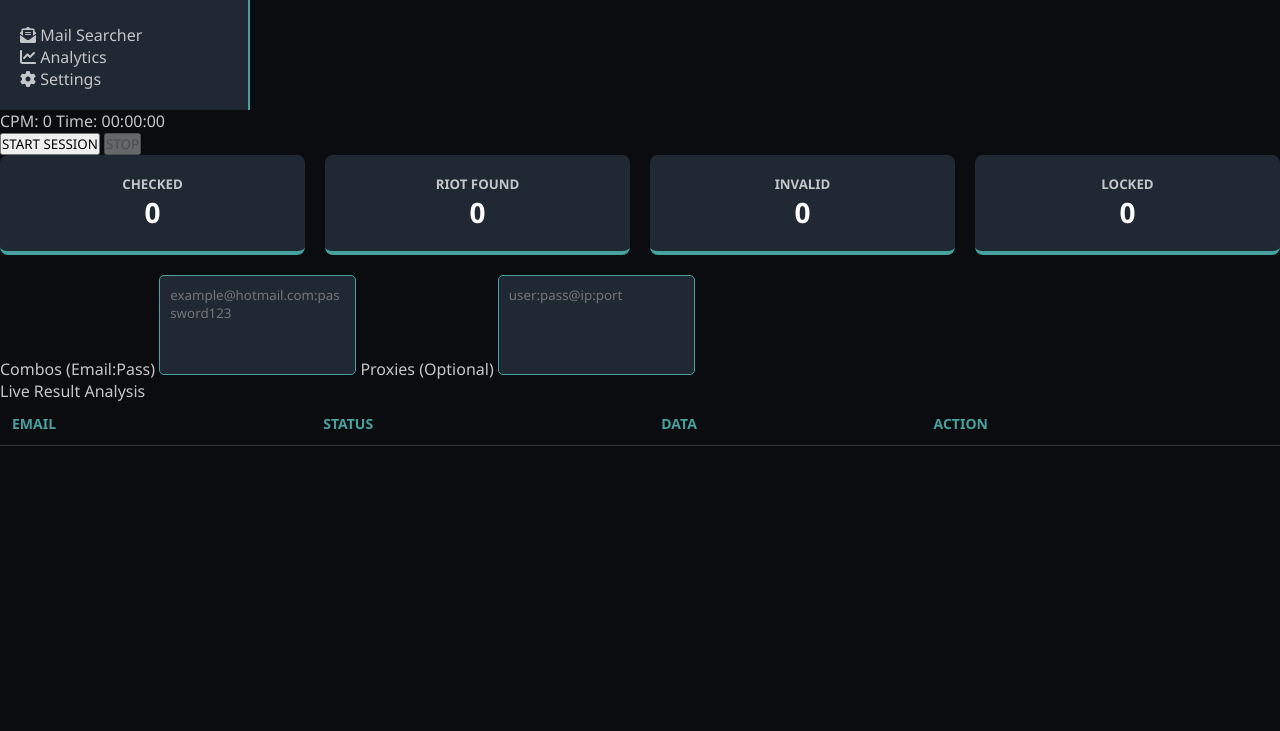
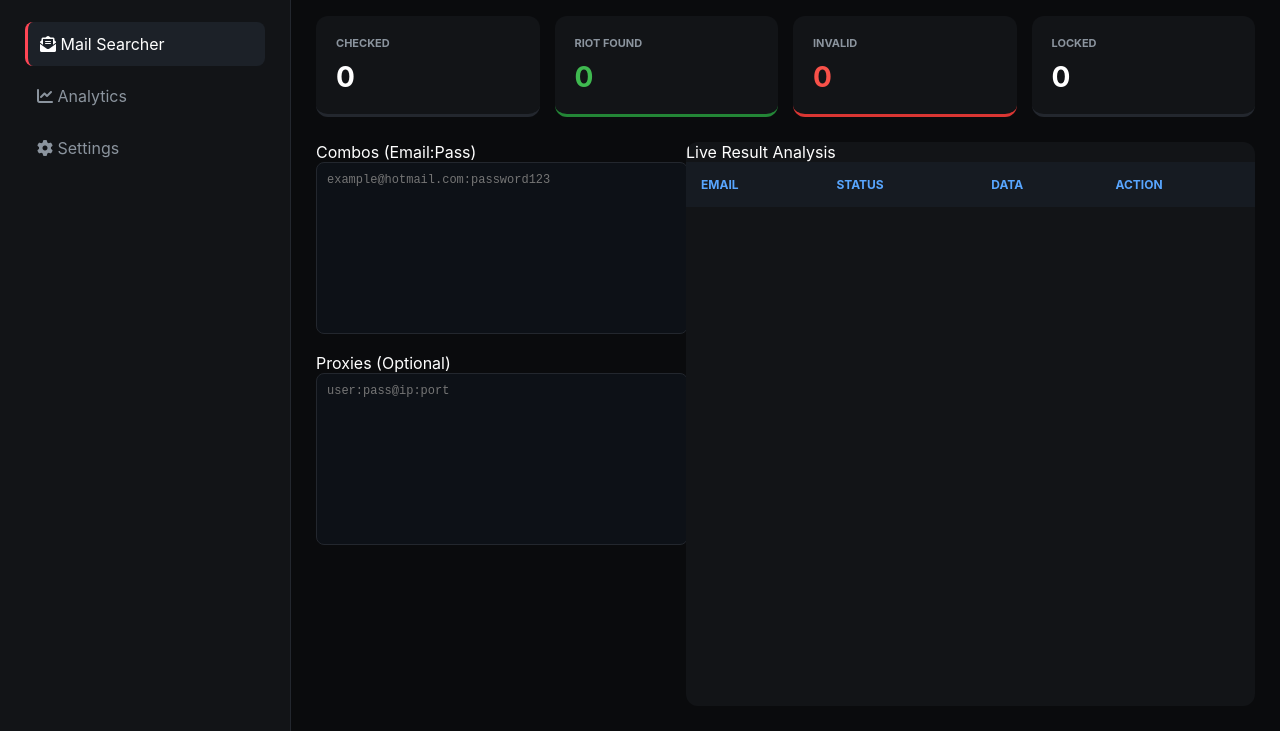
Before and after one commit to floraalesta-crypto/Valorant-checker, a website: page public/index.html in a window 1280 px wide. Shown: the part 69-800 px from the top of the page. Drawn offline with Linux system fonts and the light colour scheme.

Commit message:
Update style.css

```diff
--- a/public/style.css
+++ b/public/style.css
@@ -1,46 +1,36 @@
-* { margin: 0; padding: 0; box-sizing: border-box; font-family: 'Segoe UI', Tahoma, Geneva, Verdana, sans-serif; }
-body { background-color: #0b0c10; color: #c5c6c7; height: 100vh; overflow: hidden; }
+:root {
+    --bg: #0a0b0d;
+    --card: #121417;
+    --primary: #ff4655; /* Valorant Red */
+    --accent: #58a6ff;
+    --text: #ffffff;
+    --border: #23272e;
+}
 
-.app-container { display: flex; height: 100vh; }
+body { margin: 0; background: var(--bg); color: var(--text); font-family: 'Inter', sans-serif; display: flex; height: 100vh; }
+.sidebar { width: 240px; background: var(--card); border-right: 1px solid var(--border); padding: 25px; }
+.logo { font-size: 22px; font-weight: 800; letter-spacing: 1px; margin-bottom: 40px; }
+.logo span { color: var(--primary); }
+.nav-item { padding: 12px; margin-bottom: 8px; border-radius: 8px; cursor: pointer; color: #8b949e; transition: 0.3s; }
+.nav-item.active, .nav-item:hover { background: #1c2128; color: white; border-left: 3px solid var(--primary); }
 
-/* Sidebar */
-.sidebar { width: 250px; background-color: #1f2833; padding: 20px; border-right: 2px solid #45a29e; }
-.logo { color: #fff; font-size: 24px; margin-bottom: 40px; letter-spacing: 2px; }
-.logo span { color: #66fcf1; }
-nav ul { list-style: none; }
-nav ul li { padding: 15px 10px; margin-bottom: 10px; background: #0b0c10; border-radius: 5px; cursor: pointer; transition: 0.3s; }
-nav ul li:hover, nav ul li.active { background: #45a29e; color: #111; font-weight: bold; }
+.container { flex: 1; padding: 25px; display: flex; flex-direction: column; overflow: hidden; }
+header { display: flex; justify-content: space-between; margin-bottom: 25px; align-items: center; }
 
-/* Main Content */
-.content { flex: 1; padding: 20px; display: flex; flex-direction: column; overflow-y: auto; }
+.stats-grid { display: grid; grid-template-columns: repeat(4, 1fr); gap: 15px; margin-bottom: 25px; }
+.stat-card { background: var(--card); padding: 20px; border-radius: 12px; border-bottom: 3px solid var(--border); }
+.stat-card h5 { margin: 0; font-size: 11px; color: #8b949e; text-transform: uppercase; }
+.stat-card p { margin: 10px 0 0 0; font-size: 28px; font-weight: bold; }
+.hit { border-color: #238636; } .hit p { color: #3fb950; }
+.bad { border-color: #da3633; } .bad p { color: #f85149; }
 
-/* Inputs */
-.input-section { display: flex; gap: 20px; margin-bottom: 20px; }
-.input-box { flex: 1; display: flex; flex-direction: column; }
-.input-box label { margin-bottom: 5px; font-weight: bold; color: #66fcf1; }
-textarea { height: 100px; background: #1f2833; color: #fff; border: 1px solid #45a29e; border-radius: 5px; padding: 10px; resize: none; }
-.action-box { display: flex; flex-direction: column; justify-content: center; gap: 10px; width: 150px; }
-.btn { padding: 15px; border: none; border-radius: 5px; font-weight: bold; cursor: pointer; font-size: 14px; transition: 0.2s; }
-.btn.start { background-color: #66fcf1; color: #0b0c10; }
-.btn.start:hover { background-color: #45a29e; }
-.btn.stop { background-color: #ff4c4c; color: #fff; }
-.btn:disabled { opacity: 0.5; cursor: not-allowed; }
+.main-grid { display: grid; grid-template-columns: 350px 1fr; gap: 20px; flex: 1; overflow: hidden; }
+textarea { width: 100%; height: 150px; background: #0d1117; border: 1px solid var(--border); color: white; border-radius: 8px; padding: 10px; margin-bottom: 15px; resize: none; font-size: 12px; }
+.table-area { background: var(--card); border-radius: 12px; display: flex; flex-direction: column; overflow: hidden; }
+.scroll-table { overflow-y: auto; flex: 1; }
+table { width: 100%; border-collapse: collapse; }
+th { text-align: left; padding: 15px; background: #161b22; font-size: 12px; color: var(--accent); }
+td { padding: 15px; border-bottom: 1px solid var(--border); font-size: 13px; }
 
-/* Stats Grid */
-.stats-grid { display: grid; grid-template-columns: repeat(4, 1fr); gap: 20px; margin-bottom: 20px; }
-.stat-card { background: #1f2833; padding: 20px; border-radius: 8px; text-align: center; border-bottom: 4px solid #45a29e; }
-.stat-card h2 { font-size: 14px; color: #c5c6c7; margin-bottom: 10px; }
-.stat-card p { font-size: 28px; font-weight: bold; color: #fff; }
-.stat-card.valid { border-color: #00ff88; }
-.stat-card.valid p { color: #00ff88; }
-.stat-card.invalid { border-color: #ff4c4c; }
-.stat-card.error { border-color: #f39c12; }
-
-/* Table */
-.table-container { background: #1f2833; padding: 20px; border-radius: 8px; flex: 1; overflow-y: auto; }
-.table-container h3 { margin-bottom: 15px; color: #66fcf1; }
-table { width: 100%; border-collapse: collapse; text-align: left; }
-th, td { padding: 12px; border-bottom: 1px solid #2b3543; }
-th { color: #45a29e; font-size: 14px; }
-td { font-size: 13px; }
-.badge { padding: 3px 8px; border-radius: 4px; background: #45a29e; color: #0b0c10; font-weight: bold; }
+.btn-primary { background: var(--primary); color: white; border: none; padding: 10px 25px; border-radius: 6px; font-weight: bold; cursor: pointer; }
+.badge-hit { background: rgba(63, 185, 80, 0.1); color: #3fb950; padding: 4px 8px; border-radius: 4px; font-weight: bold; }
```
